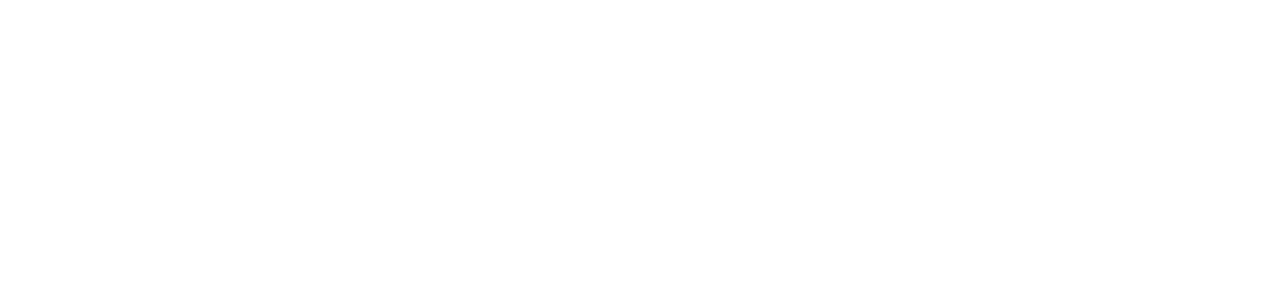
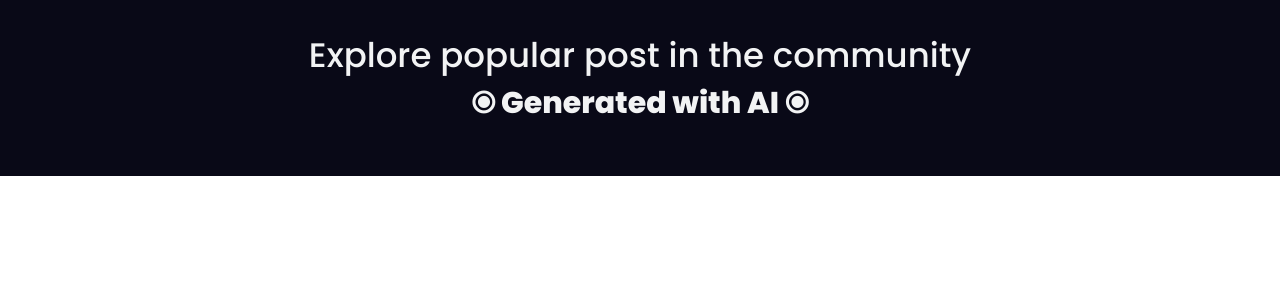
Before and after one commit to AakashRam70/AI_Image_Generator_Project, a React (Create React App) app in the folder client/: page / in a window 1280 px wide. Shown: the top 300 px of the page. Built offline with nearby package versions, Linux system fonts and the light colour scheme.

Commit message:
modifying

```diff
--- a/client/src/components/Navbar.jsx
+++ b/client/src/components/Navbar.jsx
@@ -1,3 +1,4 @@
+import Button from './button';
 import React from 'react'
 import styled from 'styled-components';
 
@@ -7,7 +8,10 @@
 
 const Navbar = () => {
     return (
-        <div>Navbar</div>
+        <Container>
+            GenAI
+            <Button />
+        </Container>
     )
 }
 
--- a/client/src/pages/Home.jsx
+++ b/client/src/pages/Home.jsx
@@ -4,12 +4,44 @@
 const Container = styled.div`
 height:100%;
 overflow-y:scroll;
+background-color:${({ theme }) => theme.bg};
+padding:30px 30px;
+padding-bottom:50px;
+display:flex;
+flex-direction:column;
+align-items:center;
+gap:20px;
+@media (max-width:768px){
+    padding:6px 10px;
+}
+`;
 
-`
+const Headline = styled.div`
+    font-size:34px;
+    font-weight:500;
+    color:${({ theme }) => theme.text_primary};
+    display:flex;
+    flex-direction:column;
+    align-items:center;
+    @media (max-width:600px){
+        font-size:22px;
+    }
+`;
+const Span = styled.div`
+ font-size:30px;
+    font-weight:800;
+    color:${({ theme }) => theme.secondary};
+`;
+
 const Home = () => {
-  return (
-    <div></div>
-  )
+    return (
+        <Container>
+            <Headline>
+                Explore popular post in the community
+                <Span>⦿ Generated with AI ⦿</Span>
+            </Headline>
+        </Container>
+    )
 }
 
 export default Home
```
Also changed, not shown: client/src/components/button.js (+61 -0 lines).
